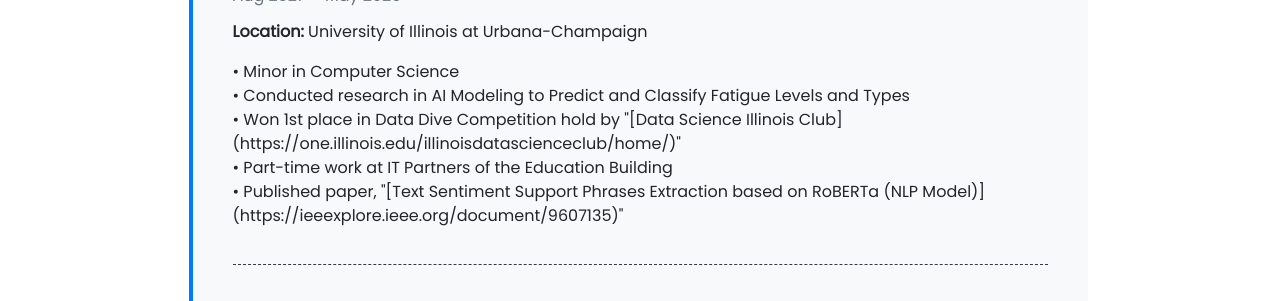
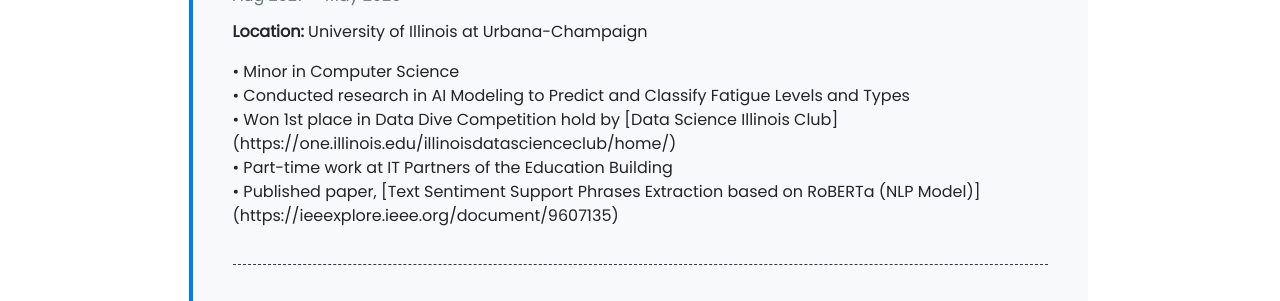
Before and after one commit to JacquelinLai/jacquelinlai.github.io, a Jekyll site: the page built from pages/about.md, in a window 1280 px wide. Shown: the part 1496-1797 px from the top of the page. Built offline with Jekyll 4.4.1, drawn with Linux system fonts in a browser that asks for light colours; nearby versions of some CDN libraries.

```diff
--- a/_data/timeline.yml
+++ b/_data/timeline.yml
@@ -18,9 +18,9 @@
   description: |
                • Minor in Computer Science <br>
                • Conducted research in AI Modeling to Predict and Classify Fatigue Levels and Types <br>
-               • Won 1st place in Data Dive Competition hold by "[Data Science Illinois Club] (https://one.illinois.edu/illinoisdatascienceclub/home/)" <br>
+               • Won 1st place in Data Dive Competition hold by [Data Science Illinois Club] (https://one.illinois.edu/illinoisdatascienceclub/home/) <br>
                • Part-time work at IT Partners of the Education Building <br>
-               • Published paper, "[Text Sentiment Support Phrases Extraction based on RoBERTa (NLP Model)] (https://ieeexplore.ieee.org/document/9607135)"
+               • Published paper, [Text Sentiment Support Phrases Extraction based on RoBERTa (NLP Model)] (https://ieeexplore.ieee.org/document/9607135)
 
 - title: Business Analyst Intern
   location: AliPrice Technologies Co. Ltd.
```
Also changed, not shown: assets/favicon.ico.
